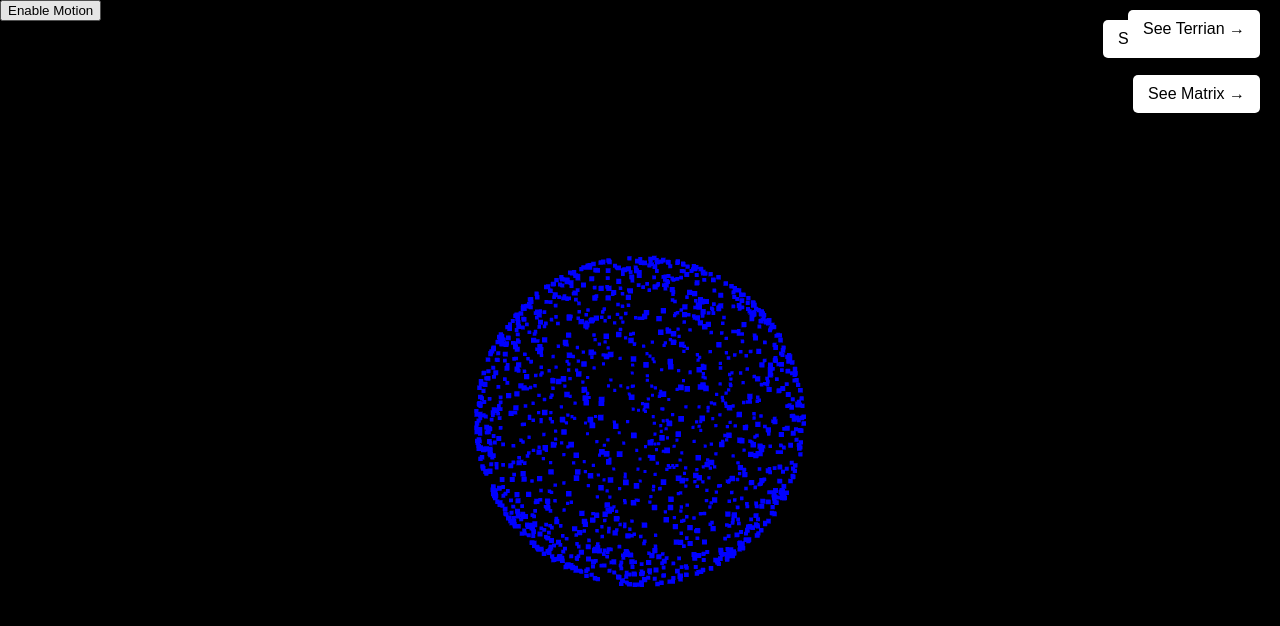
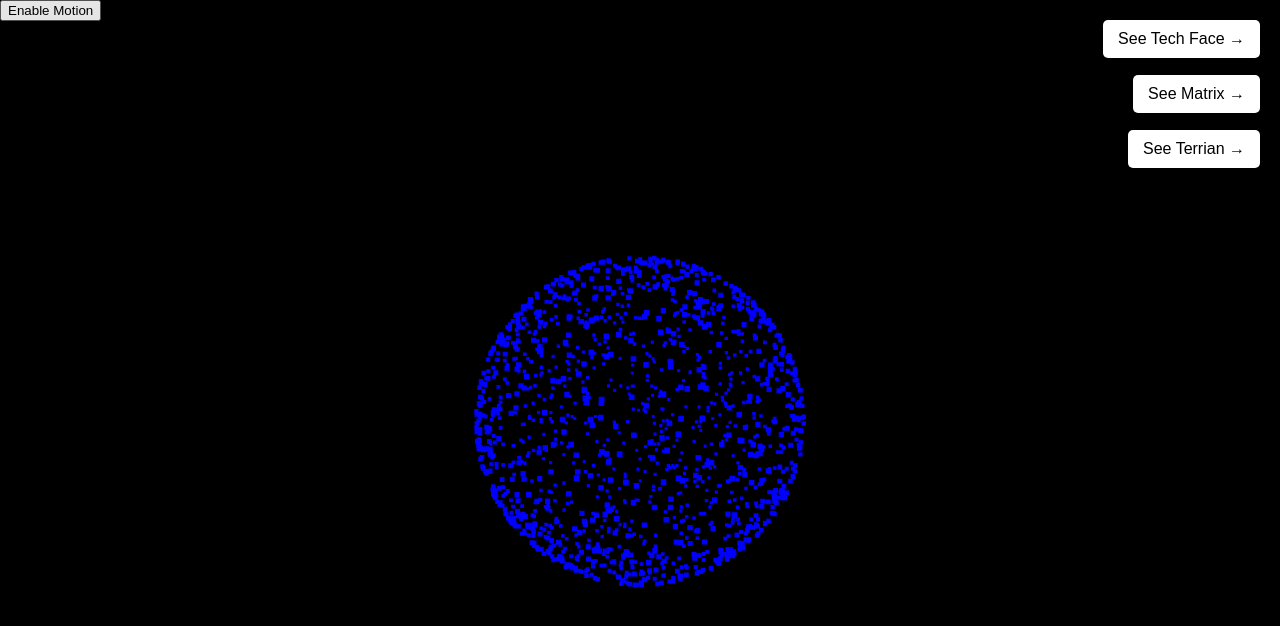
Before and after one commit to techsreniadmin/sphereparticle, a plain HTML site: page index.html in a window 1280 px wide. Drawn offline with nearby package versions, Linux system fonts and the light colour scheme.

```diff
--- a/index.html
+++ b/index.html
@@ -28,7 +28,7 @@
   <a href="matrix.html" style="position: absolute; top: 75px; right: 20px; z-index: 2; background: #fff; color: #000; padding: 10px 15px; border-radius: 5px; text-decoration: none; font-family: sans-serif;">
     See Matrix →
   </a>
-  <a href="terrian.html" style="position: absolute; top: 10px; right: 20px; z-index: 2; background: #fff; color: #000; padding: 10px 15px; border-radius: 5px; text-decoration: none; font-family: sans-serif;">
+  <a href="terrian.html" style="position: absolute; top: 130px; right: 20px; z-index: 2; background: #fff; color: #000; padding: 10px 15px; border-radius: 5px; text-decoration: none; font-family: sans-serif;">
     See Terrian →
   </a>
 
```
